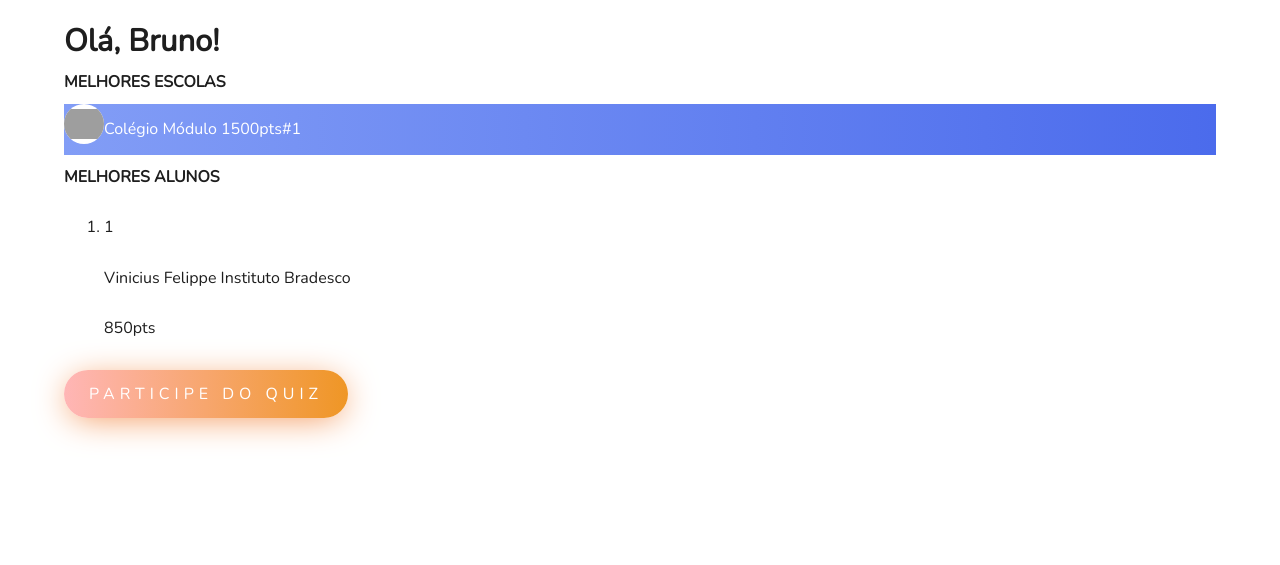
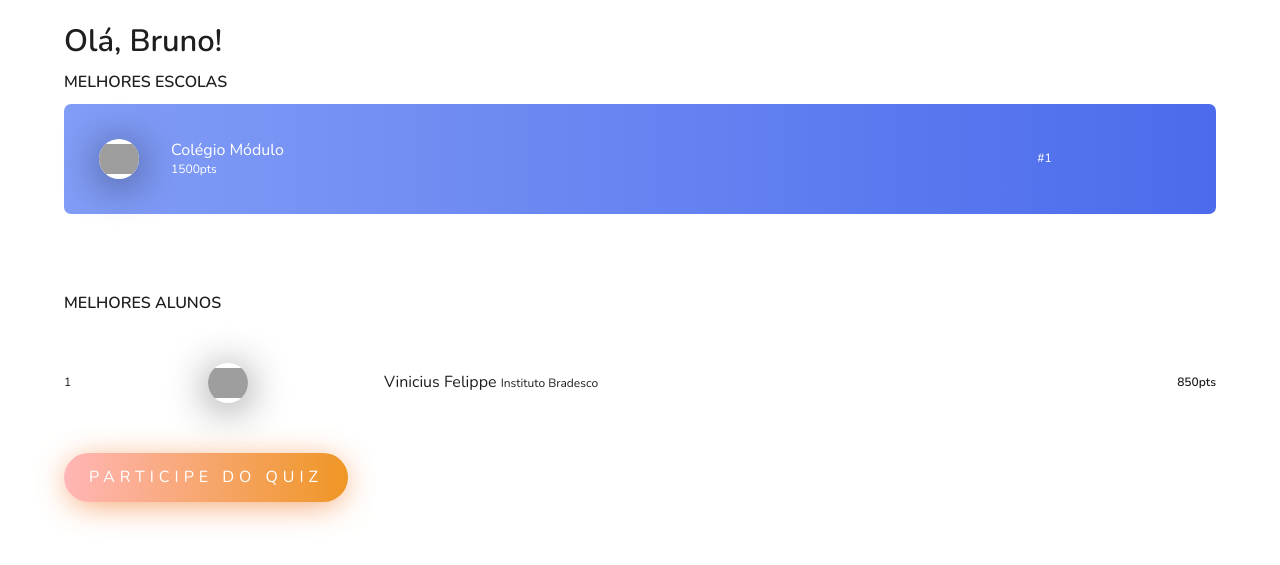
Before and after one commit to brunoannunciato/uam-inter-5-semestre, a PHP site: page /dashboard.php in a window 1280 px wide. Shown: the part 64-629 px from the top of the page. Run offline with PHP 8.4, Linux system fonts and the light colour scheme; style sheets or scripts are compiled from the project's sources; grey boxes are pictures that could not be loaded.

Commit message:
done ranks of dashboard

```diff
--- a/src/dashboard.php
+++ b/src/dashboard.php
@@ -4,7 +4,7 @@
     <meta charset="UTF-8">
     <meta name="viewport" content="width=device-width, initial-scale=1.0">
     <meta http-equiv="X-UA-Compatible" content="ie=edge">
-    <link href="https://fonts.googleapis.com/css?family=Nunito" rel="stylesheet">
+    <link href="https://fonts.googleapis.com/css?family=Nunito:200,400,600" rel="stylesheet">
     <link rel="stylesheet" href="css/style.css">
     <title>Unify</title>
 </head>
@@ -32,7 +32,7 @@
                     <p class="text-white school-name">
                         Colégio Módulo
                     </p>
-                    <p class="text-white school-points">
+                    <p class="text-white text-thin school-points">
                         <?='1500'?>pts
                     </p>
                 </div>
@@ -51,6 +51,9 @@
                     <p class="position">
                         1
                     </p>
+                    <div class="stutend-img-wrapper">
+                        <img src="img/lorem-person.png" alt="Foto do estudante">
+                    </div>
                     <div class="datas">
                         <p class="name">
                             <?='Vinicius Felippe'?>
--- a/src/styles/pages/_dashboard.scss
+++ b/src/styles/pages/_dashboard.scss
@@ -3,20 +3,91 @@ body.dashboard {
         .school {
             background: $third-h-gradient;
             display: flex;
+            align-items: center;
+            padding: 3%;
+            border-radius: 7px;
             .school-logo-wrapper {
+                align-items: center;
                 background: #fff;
+                box-shadow: 0px 5px 43px -5px rgba(0,0,0,0.9);
+                border-radius: 100%;
+                display: flex;
+                height: 40px;
+                justify-content: center;
+                margin-right: 3%;
+                overflow: hidden;
+                width: 40px;
+
+                img {
+                    width: 100%;
+                    height: auto;
+                }
+            }
+
+            .datas {
+                display: flex;
+                flex-direction: column;
+                width: 80%;
+
+                .school-points, .school-name {
+                    margin: 2px 0;
+                }
+
+                .school-points {
+                    font-size: .75em;
+                }
+            }
+
+            .school-position {
+                font-size: .75em;
+                font-weight: 100;
+            }
+        }
+    }
+
+    .students-rank {
+        margin-top:10vh;
+
+        .rank { padding: 0;}
+
+        .student {
+            display: flex;
+            align-items: center;
+            justify-content: space-between;
+
+            .position { font-size: .75em; }
+
+            .stutend-img-wrapper {
+                box-shadow: 0px 5px 43px -5px rgba(0,0,0,0.9);
                 width: 40px;
                 height: 40px;
+                overflow: hidden;
                 border-radius: 100%;
-                overflow: hidden;
+                margin: 3%;
                 display: flex;
                 justify-content: center;
                 align-items: center;
 
                 img {
                     width: 100%;
-                    height: auto;
                 }
+            }
+
+            .datas {
+                width: 60%;
+
+                .name, .school {
+                    margin: 0;
+                }
+
+                .school {
+                    font-size: .75em;
+                }
+            }
+
+            .points {
+                font-size: .75em;
+                font-weight: 900;
             }
         }
     }
```
Also changed, not shown: src/images/lorem-person.png (added).
